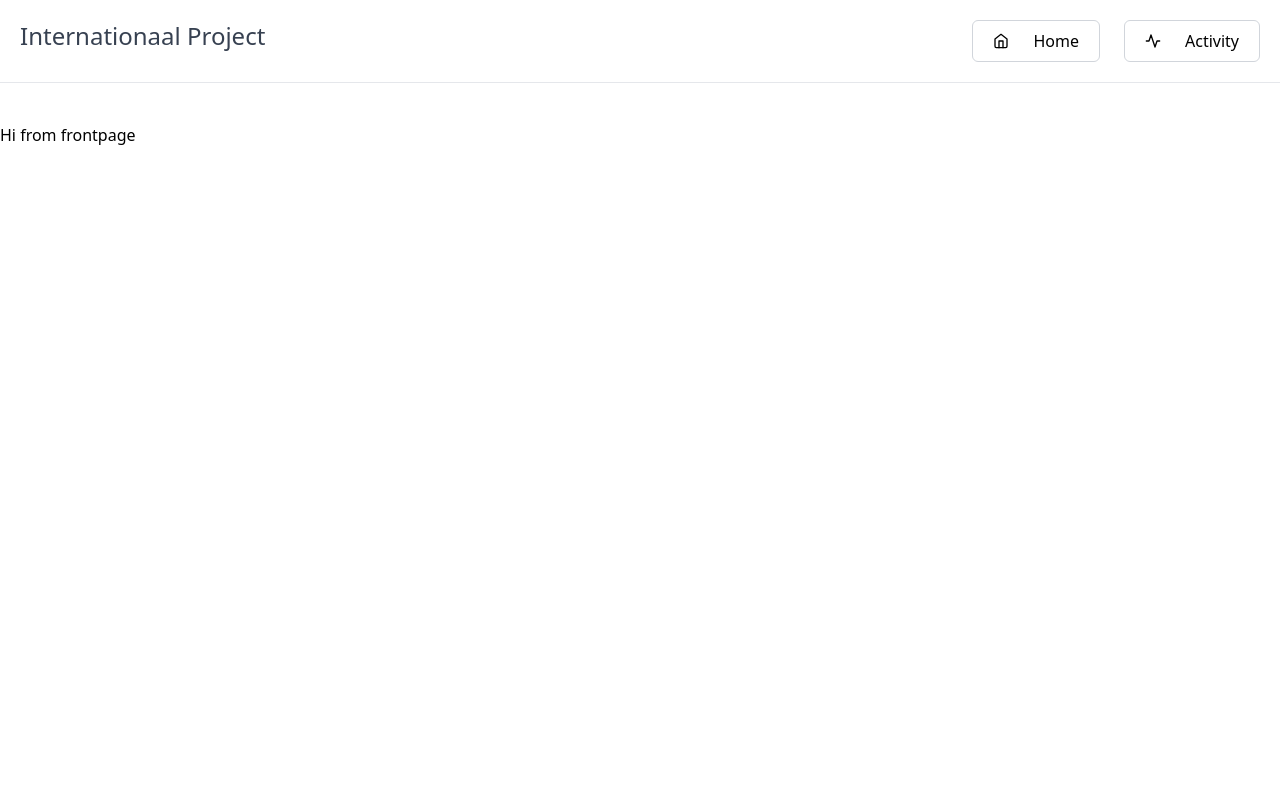
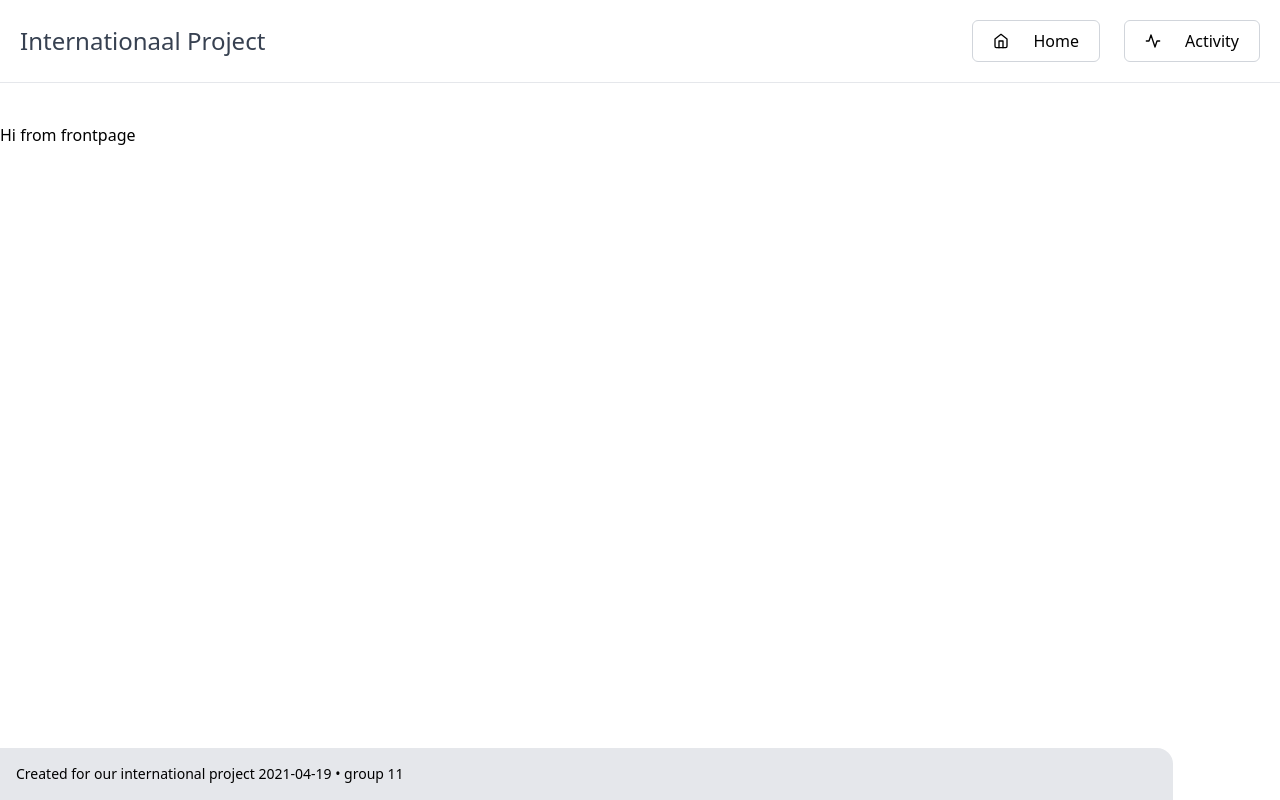
Before and after one commit to laurens-mesure/internationaal_project, a React (Create React App) app: page / in a window 1280 px wide. Built offline with nearby package versions, Linux system fonts and the light colour scheme.

Commit message:
Added footer component

```diff
--- a/src/App.tsx
+++ b/src/App.tsx
@@ -6,14 +6,18 @@ import Frontpage from "./Views/Frontpage";
 
 // Components
 import Nav from "./Components/Nav";
+import Footer from "./Components/Footer";
 
 const App: React.FC = () => {
     return (
         <Router>
-            <Nav />
-            <Switch>
-                <Route exact path="/" component={Frontpage} />
-            </Switch>
+            <main className="flex flex-col min-h-screen">
+                <Nav />
+                <Switch>
+                    <Route exact path="/" component={Frontpage} />
+                </Switch>
+                <Footer />
+            </main>
         </Router>
     );
 };
--- /dev/null
+++ b/src/Components/Footer.tsx
@@ -0,0 +1,13 @@
+import React from "react";
+
+const Footer: React.FC = () => {
+    return (
+        <footer className="mt-auto p-4 w-11/12 bg-gray-200 rounded-tr-2xl">
+            <p className="text-sm">
+                Created for our international project 2021-04-19 • group 11
+            </p>
+        </footer>
+    );
+};
+
+export default Footer;
--- a/src/Components/Nav.tsx
+++ b/src/Components/Nav.tsx
@@ -7,7 +7,7 @@ import ActivityIcon from "../assets/img/activity.svg";
 
 const Nav: React.FC = () => {
     return (
-        <nav className="border-b border-gray p-5 flex flex-row mb-10">
+        <nav className="border-b border-gray p-5 flex flex-row mb-10 items-center">
             <h1 className="text-gray-700 text-2xl">Internationaal Project</h1>
             <ul className="ml-auto w-max flex flex-row">
                 <NavItem route="/" title="Home" icon={HomeIcon} />
```
